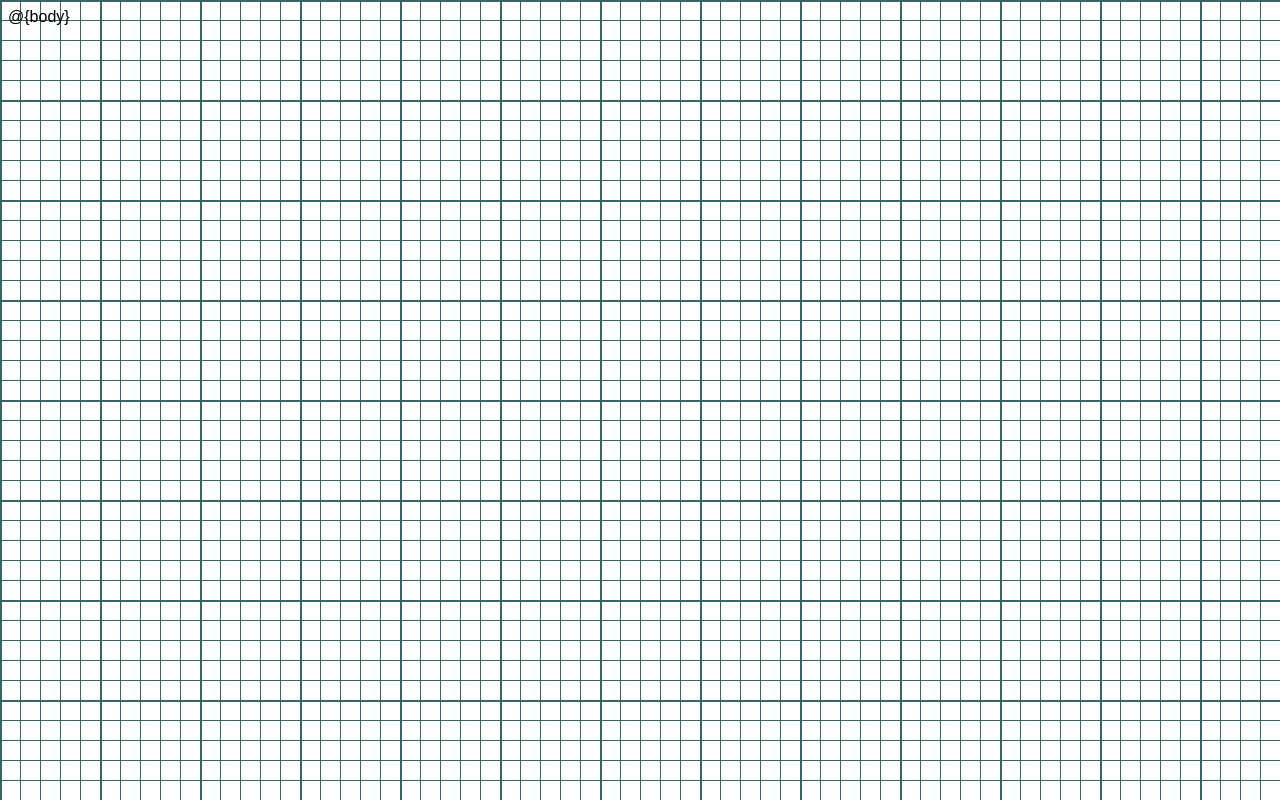
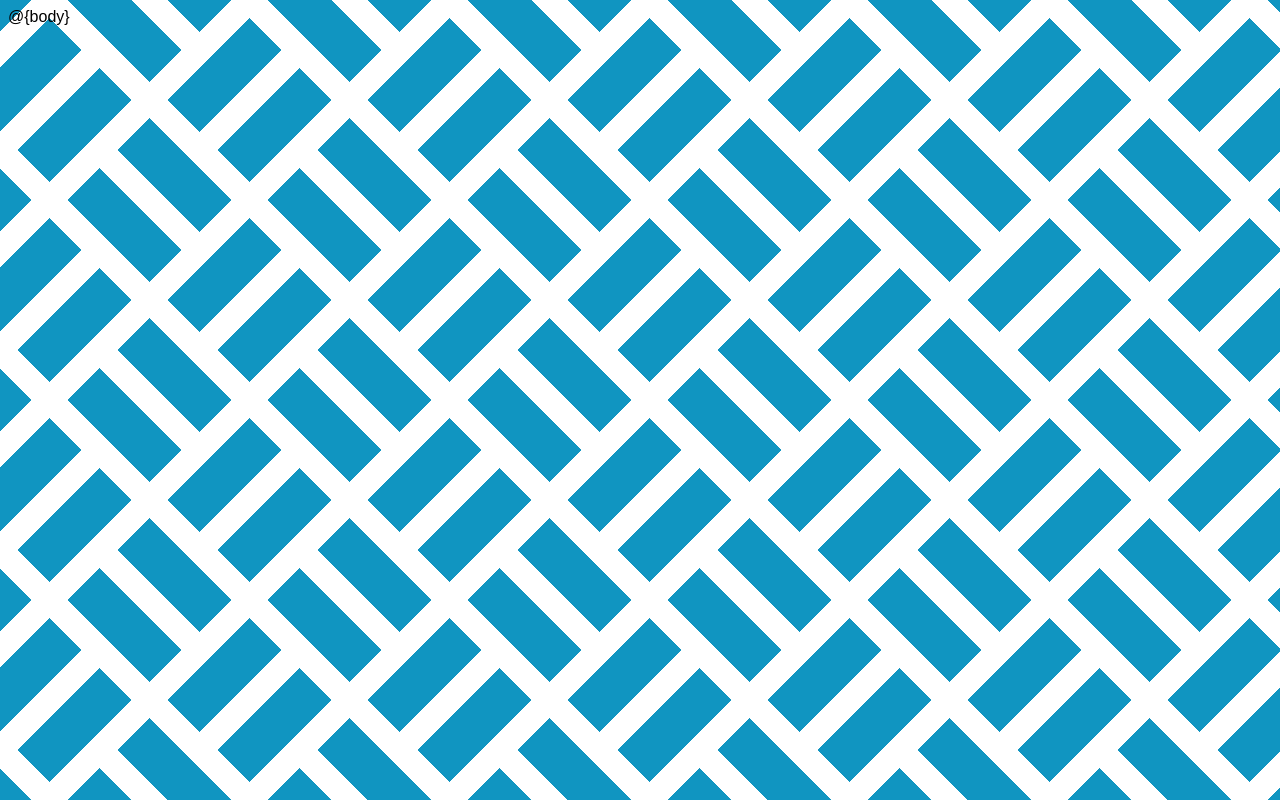
Before and after one commit to DasUnicorn/pizza-calculator, a website: page views/layout.html in a window 1280 px wide. Drawn offline with nearby package versions, Linux system fonts and the light colour scheme.

Commit message:
update: change background to different css only art

```diff
--- a/views/layout.html
+++ b/views/layout.html
@@ -16,16 +16,21 @@
     }
 
     html {
-        --s: 100px;
+        --s: 200px;
         /* control the size */
+        --c: #fff;
+        /* first color */
 
-        --_g: #0000 90deg, #366 0;
+        --_g: #0000 8%, var(--c) 0 17%, #0000 0 58%;
         background:
-            conic-gradient(from 90deg at 2px 2px, var(--_g)),
-            conic-gradient(from 90deg at 1px 1px, var(--_g));
-        background-size: var(--s) var(--s), calc(var(--s)/5) calc(var(--s)/5);
+            linear-gradient(135deg, #0000 20.5%, var(--c) 0 29.5%, #0000 0) 0 calc(var(--s)/4),
+            linear-gradient(45deg, var(--_g)) calc(var(--s)/2) 0,
+            linear-gradient(135deg, var(--_g), var(--c) 0 67%, #0000 0),
+            linear-gradient(45deg, var(--_g), var(--c) 0 67%, #0000 0 83%, var(--c) 0 92%, #0000 0),
+            #1095c1;
+        /* second color */
+        background-size: var(--s) var(--s);
     }
-
 
     /**
         * Default styles for xterm.js
```
